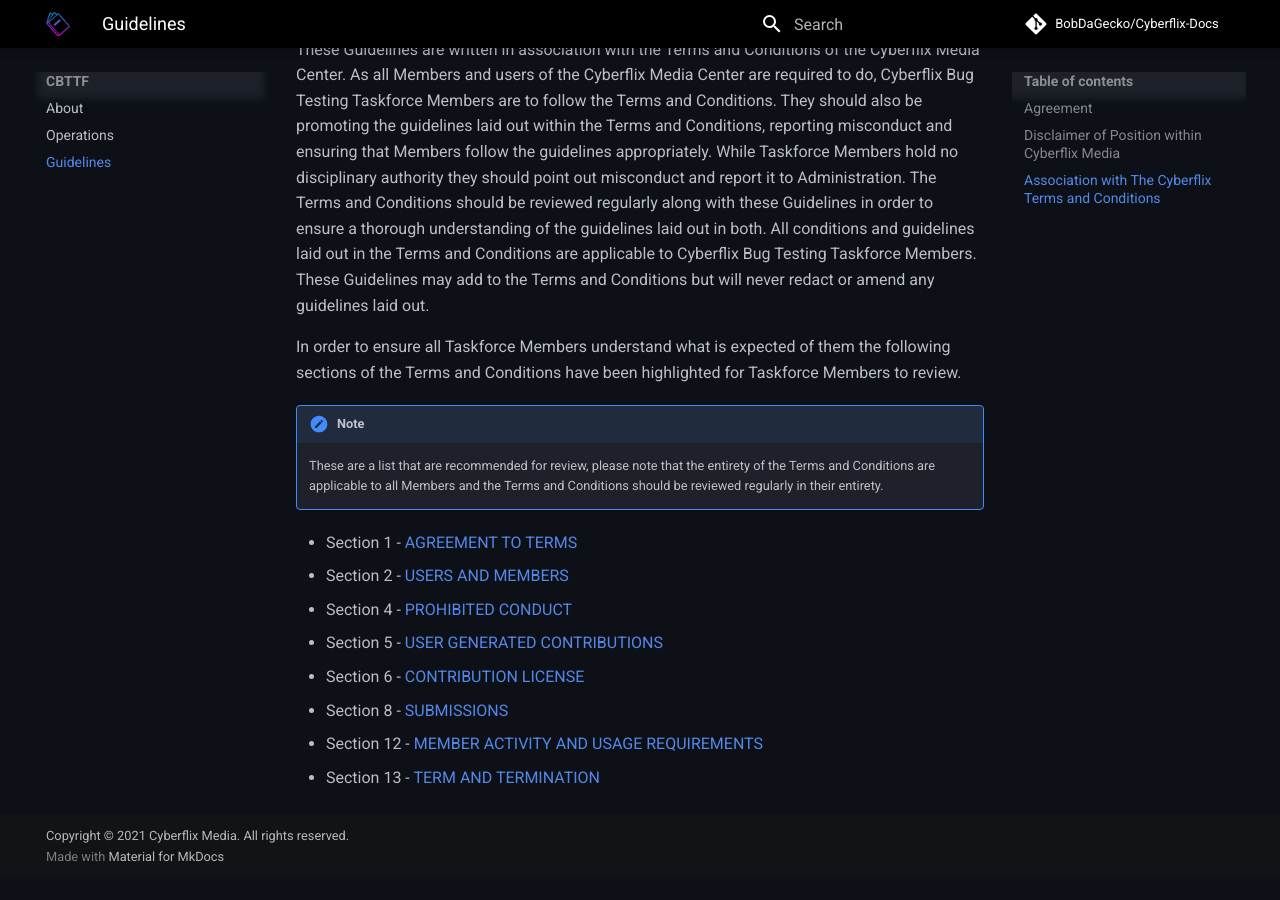
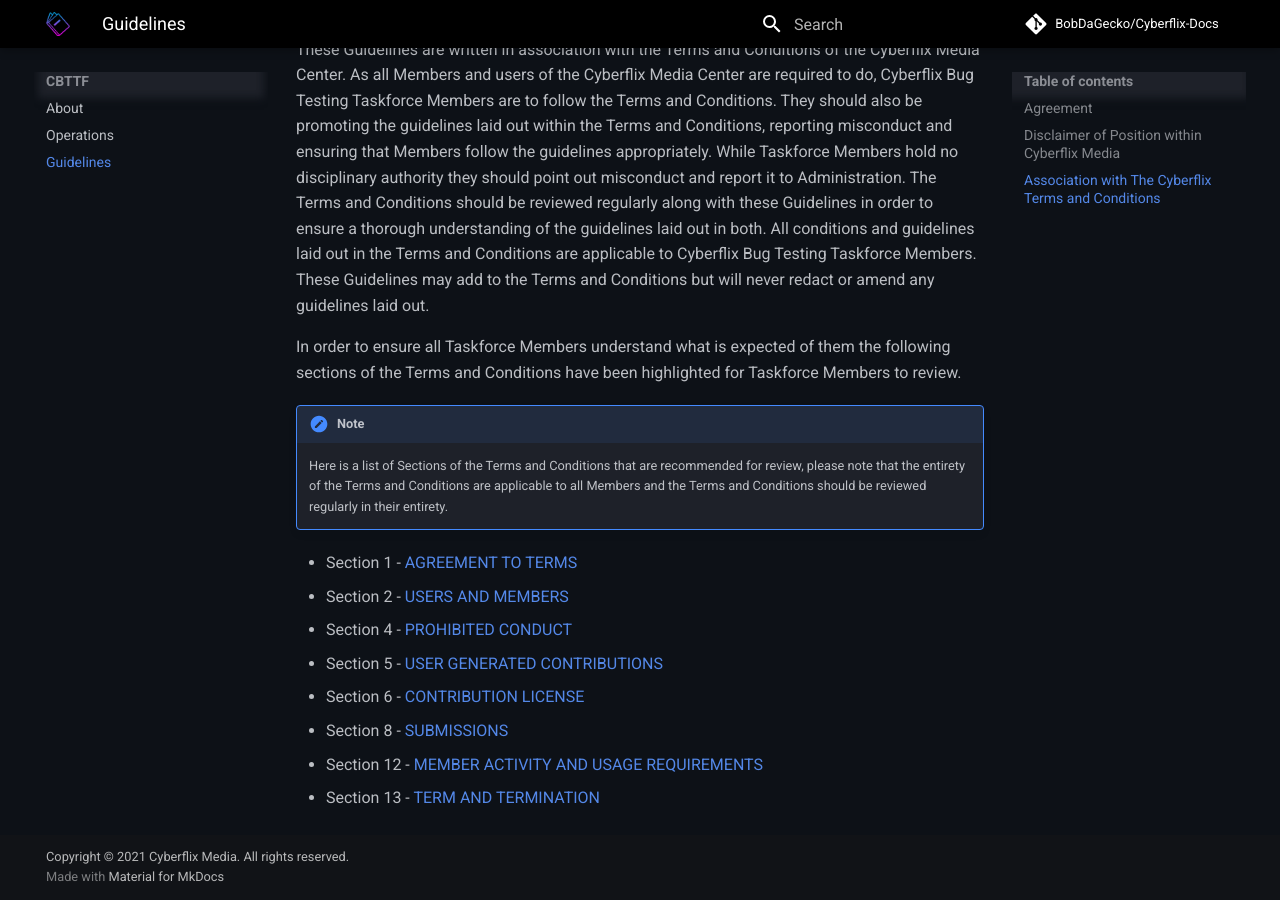
Before and after one commit to Cyberflix-Media/Cyberflix-Docs, an MkDocs documentation site: the page built from docs/cbttf/guidelines.md, in a window 1280 px wide and 900 px high, scrolled down 1050 px. Built offline with MkDocs 1.6.1 and Material for MkDocs 9.7.7, drawn with Linux system fonts in a browser that asks for light colours; comment, search, counter and statistics services are not loaded; before the commit the page ends 1929 px from its top, so only the background shows below that.

Commit message:
Update guidelines.md

```diff
--- a/docs/cbttf/guidelines.md
+++ b/docs/cbttf/guidelines.md
@@ -16,7 +16,7 @@
 
 !!! note Note
 
-    These are a list that are recommended for review, please note that the entirety of the Terms and Conditions are applicable to all Members and the Terms and Conditions should be reviewed regularly in their entirety.
+    Here is a list of Sections of the Terms and Conditions that are recommended for review, please note that the entirety of the Terms and Conditions are applicable to all Members and the Terms and Conditions should be reviewed regularly in their entirety.
 
  - Section 1 - [AGREEMENT TO TERMS](https://docs.cyberflix.io/about/terms-and-conditions/#agreement-to-terms)
  - Section 2 - [USERS AND MEMBERS](https://docs.cyberflix.io/about/terms-and-conditions/#users-and-members)
```
